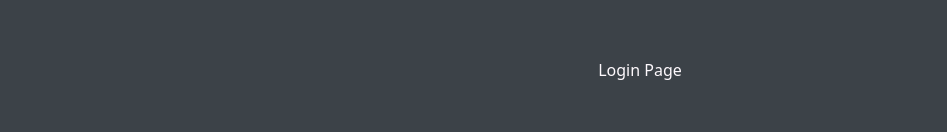
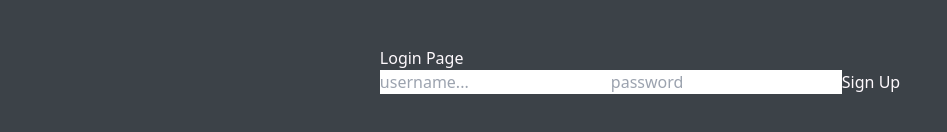
Before and after one commit to anton-oz/tweeter, a React (Vite) app in the folder client/: page /login in a window 1280 px wide. Shown: the part 330-462 px from the top of the page, without its empty margins (0-947 px from the left). Built offline with nearby package versions, Linux system fonts and the light colour scheme; no server answers.

Commit message:
added form outline

```diff
--- a/client/src/context/SocketContext.jsx
+++ b/client/src/context/SocketContext.jsx
@@ -7,7 +7,6 @@ const SocketContext = createContext();
 export const useSocketContext = () => useContext(SocketContext);
 
 export const SocketProvider = ({ children }) => {
-
     return (
         <SocketContext.Provider value={socket}>
             {children}
--- a/client/src/pages/Login.jsx
+++ b/client/src/pages/Login.jsx
@@ -1,9 +1,60 @@
-import React from 'react';
+import { useState } from "react";
 
 function Login() {
+
+  const [username, setUsername] = useState("");
+  const [password, setPassword] = useState("");
+
+  const handleInputChange = (e) => {
+    // Getting the value and name of the input which triggered the change
+    const { target } = e;
+    const inputType = target.name;
+    const inputValue = target.value;
+    // Based on the input type, we set the state of either email, username, and password
+    if (inputType === 'username') {
+      setUsername(inputValue);
+    }
+    else if (inputType === 'password') {
+      setPassword(inputValue);
+    }
+  };
+
+  const handleFormSubmit = (e) => {
+    // Preventing the default behavior of the form submit (which is to refresh the page)
+    e.preventDefault();
+    // First we check to see if the email is not valid or if the userName is empty. If so we set an error message to be displayed on the page.
+    if (!username) {
+      return alert('please enter a username')
+    }
+    else if (!password) {
+      return alert('please enter a password')
+    }
+    // If everything goes according to plan, we want to clear out the input after a successful registration.
+    alert(`Hello ${username}`);
+    setUsername('');
+    setPassword('');
+  };
+
   return (
     <div>
       <h2>Login Page</h2>
+      <form onSubmit={handleFormSubmit}>
+        <input
+          type='text'
+          name='username'
+          value={username}
+          onChange={handleInputChange}
+          placeholder='username...'
+        />
+        <input
+          type='password'
+          name='password'
+          value={password}
+          onChange={handleInputChange}
+          placeholder='password'
+        />
+        <button type='submit'>Sign Up</button>
+      </form>
     </div>
   );
 }
```
